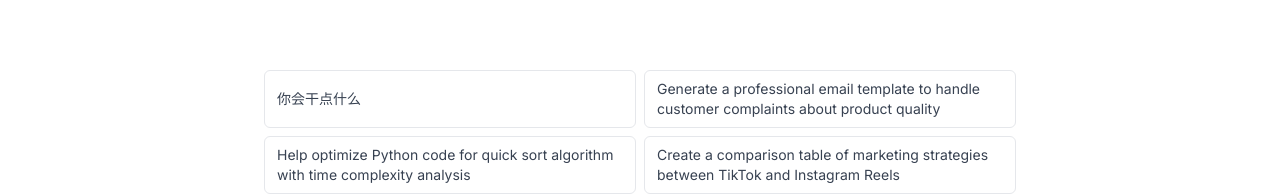
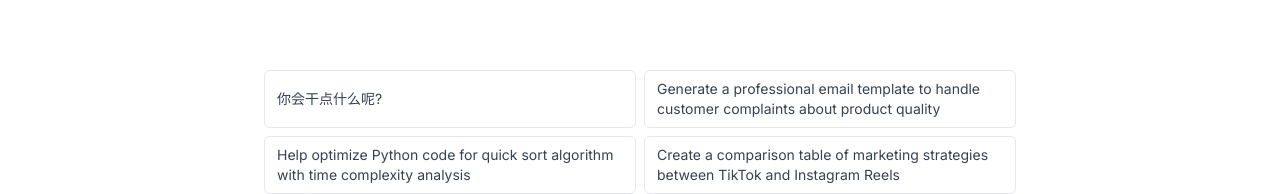
Before and after one commit to 54ayao/deepseek-r1, a Next.js app: page / in a window 1280 px wide. Shown: the part 428-622 px from the top of the page. Built offline with nearby package versions, Linux system fonts and the light colour scheme.

Commit message:
Update Base.tsx

```diff
--- a/components/Base.tsx
+++ b/components/Base.tsx
@@ -46,8 +46,8 @@ export const Base = () => {
 
   const t = (en: string) => {
     const map: { [key: string]: string } = {
-      '你会干点什么':
-        '你会干点什么',
+      '你会干点什么呢?':
+        '你会干点什么呢?',
       'Generate a professional email template to handle customer complaints about product quality':
         '生成一个处理产品质量客户投诉的专业邮件模板',
       'Help optimize Python code for quick sort algorithm with time complexity analysis':
@@ -72,10 +72,10 @@ export const Base = () => {
   const KEYWORD_BUTTONS: KeywordButton[] = [
     {
       text: t(
-        '你会干点什么'
+        '你会干点什么呢?'
       ),
       query: t(
-        '你会干点什么'
+        '你会干点什么呢？'
       ),
     },
     {
```
